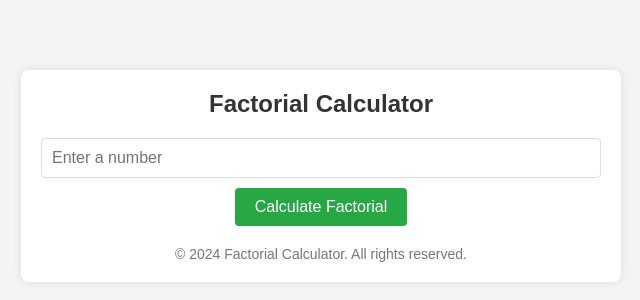
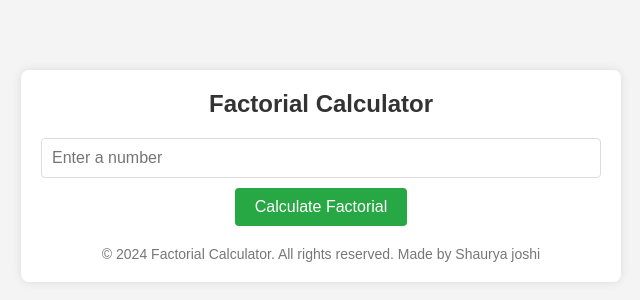
Before and after one commit to iamthejoshi/findfactorail, a plain HTML site: page index.html in a window 1280 px wide. Shown: the part 224-524 px from the top of the page, without its empty margins (319-959 px from the left). Drawn offline with Linux system fonts and the light colour scheme.

Commit message:
Update index.html

```diff
--- a/index.html
+++ b/index.html
@@ -17,7 +17,9 @@
             <div class="result" id="resultOutput"></div>
         </main>
         <footer>
-            <p>&copy; 2024 Factorial Calculator. All rights reserved.</p>
+            <p>&copy; 2024 Factorial Calculator. All rights reserved.
+            <head>Made by Shaurya joshi </head>
+            </p>
         </footer>
     </div>
     <script src="script.js"></script>
```
